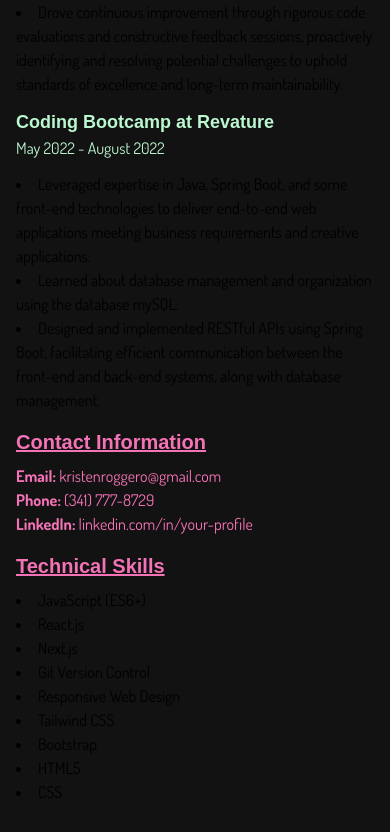
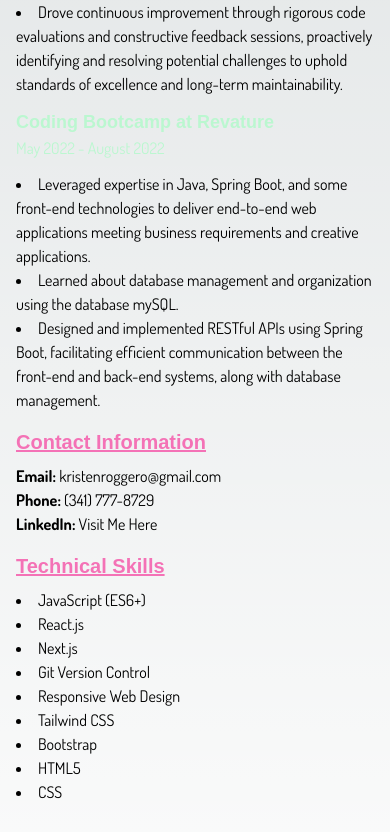
Before and after one commit to HazelWebDev/NextJSPortfolio, a Next.js app: page /resume in a window 390 px wide. Shown: the part 764-1596 px from the top of the page. Built offline with nearby package versions, Linux system fonts and the light colour scheme; a web font is replaced by a local one.

Commit message:
updated mobile responsivenss

```diff
--- a/src/app/about/page.jsx
+++ b/src/app/about/page.jsx
@@ -2,19 +2,21 @@
 
 import React from "react";
 
-function AboutMe() {
+export default function AboutMe() {
   return (
-    <div>
+    <>
+      <div className="container mx-auto p-4 lg:p-8">
+        <div className="grid grid-cols-1 lg:grid-cols-2 gap-4 mt-24">
           <h1>About Me</h1>
           <p>
-        Hi, I&apos;m [Your Name]! I am passionate about [Your
-        Passion/Hobbies/Interests]. I love to [What you love to do], and
-        I&apos;m always eager to learn new things.
+            Hi, I&apos;m Kristen! I am passionate about art, creativity, coding,
+            and crochet. I love to meet and talk about art, and I&apos;m always
+            eager to learn new things.
           </p>
           <p>
             This website is my platform to share my thoughts, experiences, and
-        projects with you. Feel free to explore and reach out to me if you have
-        any questions or just want to connect.
+            projects with you. Feel free to explore and reach out to me if you
+            have any questions or just want to connect.
           </p>
           <h2>Skills</h2>
           <ul>
@@ -37,7 +39,7 @@ function AboutMe() {
             {/* Add more projects as needed */}
           </ul>
         </div>
+      </div>
+    </>
   );
 }
-
-export default AboutMe;
--- a/src/app/resume/page.js
+++ b/src/app/resume/page.js
@@ -1,7 +1,7 @@
 export default function Page() {
   return (
     <>
-      <div className="container mx-auto p-4 lg:p-8 bg-[#121212]">
+      <div className="container mx-auto p-4 lg:p-8 justify-center items-center">
         <div className="grid grid-cols-1 lg:grid-cols-2 gap-4 mt-24">
           {/* Left Column */}
           <div className="lg:pr-4">
@@ -99,14 +99,18 @@ export default function Page() {
               <h3 className="text-xl font-semibold mb-2 underline text-primary">
                 Contact Information
               </h3>
-              <p className="text-primary font-secondary text-l2">
+              <p className="font-secondary">
                 <strong>Email:</strong> kristenroggero@gmail.com
               </p>
-              <p className="text-primary font-secondary text-l2">
+              <p className="font-secondary">
                 <strong>Phone:</strong> (341) 777-8729
               </p>
-              <p className="text-primary font-secondary text-l2">
-                <strong>LinkedIn:</strong> linkedin.com/in/your-profile
+              <p className=" font-secondary">
+                <strong>LinkedIn:</strong>
+                <a href="https://www.linkedin.com/in/kristen-roggero/">
+                  {" "}
+                  Visit Me Here
+                </a>
               </p>
             </div>
 
```
Lines whose indentation alone changed are shown as unchanged.
